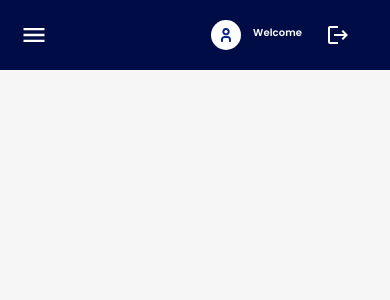
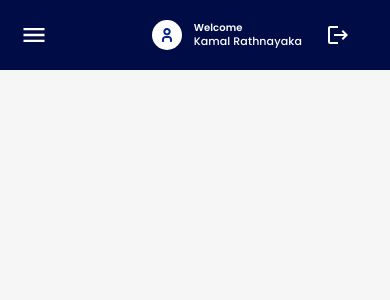
Before and after one commit to UdulaPahasara/Sledaa-Admin, a React (Vite) app in the folder Sledaa/Admin/: page /admin in a window 390 px wide. Shown: the top 300 px of the page. Built offline with nearby package versions, Linux system fonts and the light colour scheme.

Commit message:
fix responsive responsive

```diff
--- a/Sledaa/Admin/src/components/common/Admin/TopBar.jsx
+++ b/Sledaa/Admin/src/components/common/Admin/TopBar.jsx
@@ -6,7 +6,10 @@ import userAccIcon from '../../../assets/Admin/SideBar/useAcc.webp';
 import { useAuth } from '../../../context/AuthContext';
 
 const TopBar = ({ onMenuToggle, isMobile }) => {
-  const { logout } = useAuth();
+  const { logout, user } = useAuth();
+
+  const userName = user?.name || 'Kamal Rathnayaka';
+
   return (
     <Box
       sx={{
@@ -72,7 +75,7 @@ const TopBar = ({ onMenuToggle, isMobile }) => {
             />
           </Box>
 
-          {/* Text Section — hide name on very small screens */}
+          {/* Text Section */}
           <Box sx={{ display: 'flex', flexDirection: 'column', justifyContent: 'center' }}>
             <Typography
               sx={{
@@ -81,7 +84,7 @@ const TopBar = ({ onMenuToggle, isMobile }) => {
                 fontSize: '10px',
                 lineHeight: '100%',
                 color: 'rgba(255, 255, 255, 1)',
-                marginBottom: '4px',
+                marginBottom: '3px',
               }}
             >
               Welcome
@@ -89,14 +92,14 @@ const TopBar = ({ onMenuToggle, isMobile }) => {
             <Typography
               sx={{
                 fontFamily: 'Poppins, sans-serif',
-                fontWeight: 400,
+                fontWeight: 500,
                 fontSize: { xs: '11px', md: '13px' },
                 lineHeight: '100%',
                 color: 'rgba(255, 255, 255, 1)',
-                display: { xs: 'none', sm: 'block' },
+                display: 'block',
               }}
             >
-              Kamal Rathnayaka
+              {userName}
             </Typography>
           </Box>
         </Box>
```
